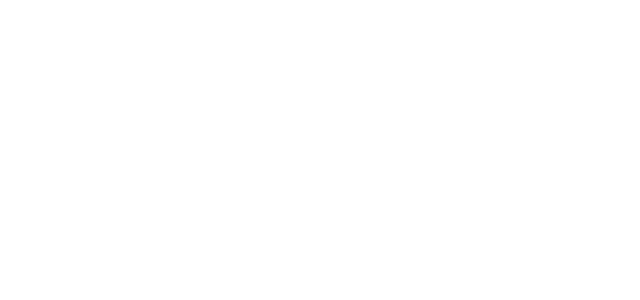
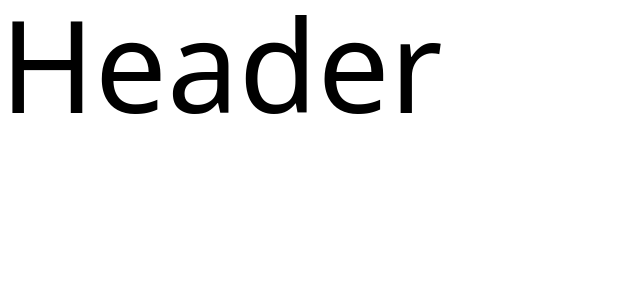
Before and after one commit to parthK57/convrs, a React (Vite) app in the folder frontend/: page / in a window 1280 px wide. Shown: the top 300 px of the page, without its empty margins (0-640 px from the left). Built offline with nearby package versions, Linux system fonts and the light colour scheme.

Commit message:
tailwind is set

```diff
--- /dev/null
+++ b/frontend/postcss.config.cjs
@@ -0,0 +1,6 @@
+module.exports = {
+  plugins: {
+    tailwindcss: {},
+    autoprefixer: {},
+  },
+}
--- a/frontend/src/App.tsx
+++ b/frontend/src/App.tsx
@@ -1,8 +1,18 @@
+import { Routes, Route } from "react-router-dom";
+import { Provider } from "react-redux";
+import { store } from "./Store/store";
+
+// Routes
+import Login from "./pages/Login/Login";
+
 function App() {
-
   return (
     <>
-
+      {/* <Provider store={store}> */}
+        <Routes>
+          <Route path="/" element={<Login />}></Route>
+        </Routes>
+      {/* </Provider> */}
     </>
   );
 }
--- /dev/null
+++ b/frontend/src/Store/store.tsx
@@ -0,0 +1,7 @@
+import { configureStore } from "@reduxjs/toolkit";
+
+// TODO: Create logged in userdetails slice,
+// TODO: Current profile slice, selected message slice
+// TODO: group chat mode slice, all friends slice
+
+export const store = configureStore({});
--- a/frontend/src/index.css
+++ b/frontend/src/index.css
@@ -1,5 +1,3 @@
-body {
-  padding: 0px;
-  margin: 0px;
-  font-family: "Poppins", sans-serif;
-}
+@tailwind base;
+@tailwind components;
+@tailwind utilities;
--- a/frontend/src/main.tsx
+++ b/frontend/src/main.tsx
@@ -1,10 +1,13 @@
-import React from 'react'
-import ReactDOM from 'react-dom/client'
-import App from './App'
-import './index.css'
+import React from "react";
+import ReactDOM from "react-dom/client";
+import App from "./App";
+import "./index.css";
+import { BrowserRouter } from "react-router-dom";
 
-ReactDOM.createRoot(document.getElementById('root') as HTMLElement).render(
+ReactDOM.createRoot(document.getElementById("root") as HTMLElement).render(
   <React.StrictMode>
-    <App />
-  </React.StrictMode>,
-)
+    <BrowserRouter>
+      <App />
+    </BrowserRouter>
+  </React.StrictMode>
+);
--- /dev/null
+++ b/frontend/src/pages/Login/Login.tsx
@@ -0,0 +1,12 @@
+import React from "react";
+
+const Login = () => {
+  return (
+    <div className="container flex flex-col">
+      <h1 className="text-9xl">Header</h1>
+    </div>
+
+  )
+};
+
+export default Login;
--- /dev/null
+++ b/frontend/tailwind.config.cjs
@@ -0,0 +1,11 @@
+/** @type {import('tailwindcss').Config} */
+module.exports = {
+  content: [
+    "./index.html",
+    "./src/**/*.{js,ts,jsx,tsx}",
+  ],
+  theme: {
+    extend: {},
+  },
+  plugins: [],
+}
```
Also changed, not shown: frontend/package.json (+7 -0 lines), 1 other file (tests, documents, lock files or other folders).
